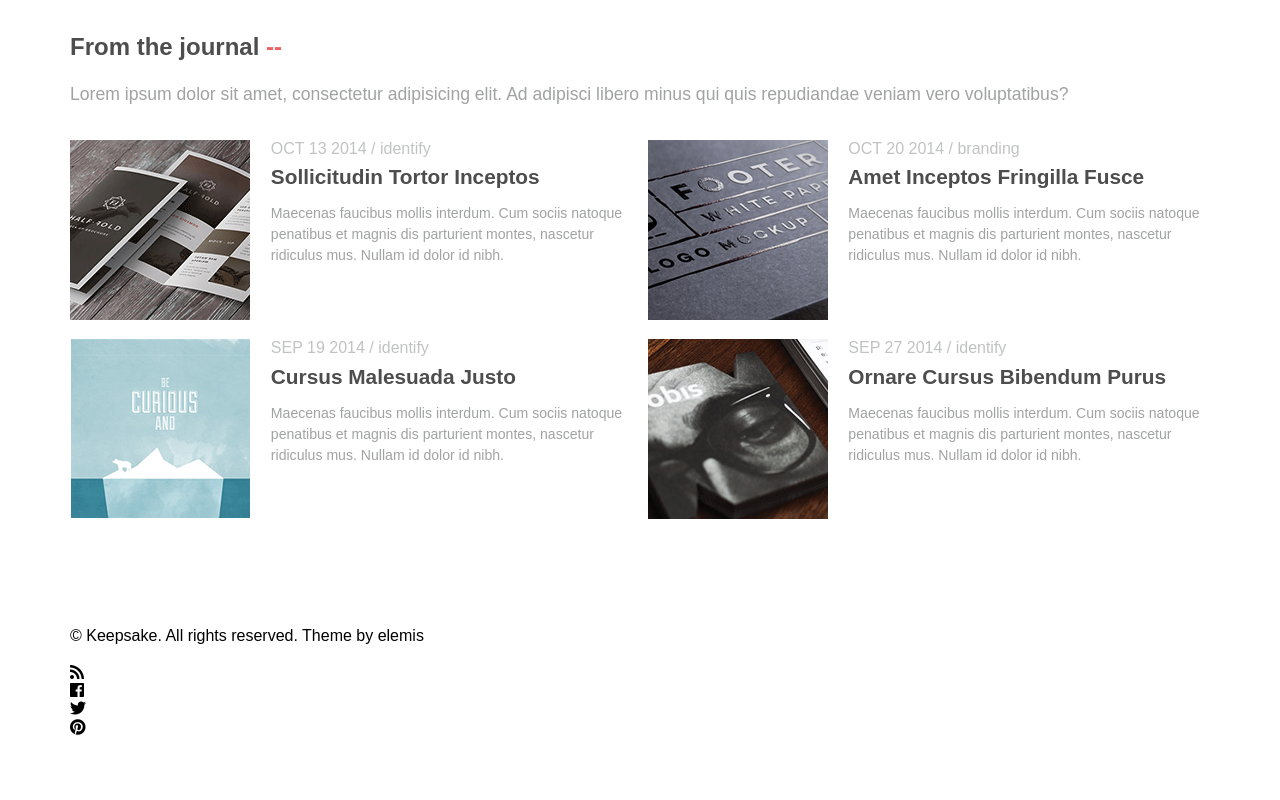
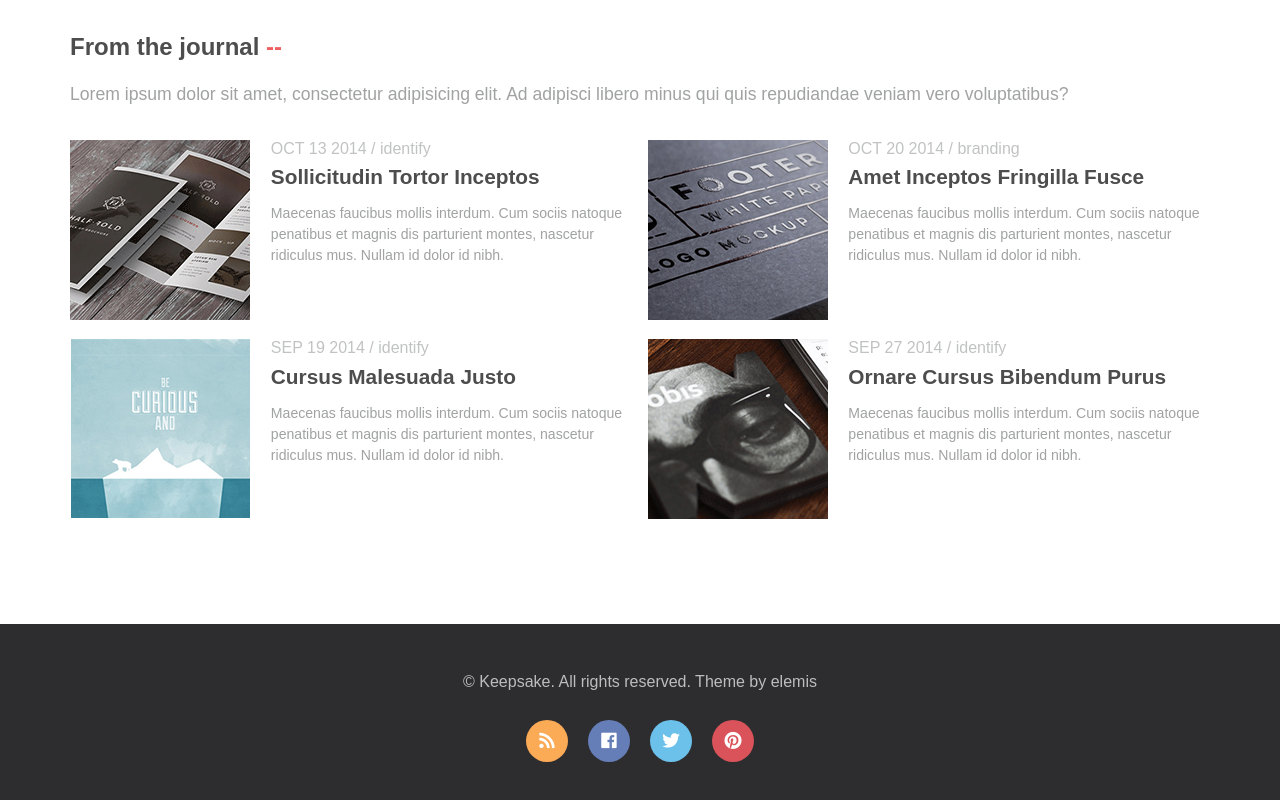
Before and after one commit to xmtrinidad/Keepsake-PSD, an Angular app: page / in a window 1280 px wide. Shown: the part 2162-2962 px from the top of the page. Before the commit the page ends 2899 px from the top, so only its background shows below. Built offline with nearby package versions, Linux system fonts and the light colour scheme.

Commit message:
Added footer styles

```diff
--- a/src/app/app.component.html
+++ b/src/app/app.component.html
@@ -32,24 +32,9 @@
   <div class="container">
     <p>&copy; Keepsake.  All rights reserved.  Theme by elemis</p>
     <ul class="Footer__social-links">
-      <li>
-        <a href="#">
-          <i class="fas fa-rss"></i>
-        </a>
-      </li>
-      <li>
-        <a href="#">
-          <i class="fab fa-facebook"></i>
-        </a>
-      </li>
-      <li>
-        <a href="#">
-          <i class="fab fa-twitter"></i>
-        </a>
-      </li>
-      <li>
-        <a href="#">
-          <i class="fab fa-pinterest"></i>
+      <li *ngFor="let socialIcon of socialIcons" [ngStyle]="{'background-color': socialIcon.color}">
+        <a href="#" class="list--link">
+          <i [class]="socialIcon.icon"></i>
         </a>
       </li>
     </ul>
--- a/src/app/app.component.scss
+++ b/src/app/app.component.scss
@@ -31,3 +31,29 @@
 section {
   margin: 100px 0;
 }
+
+.Footer {
+  background: #2d2d30;
+  padding: 30px 0;
+  text-align: center;
+  p {
+    color: #bdbdbd;
+  }
+  .Footer__social-links {
+    color: #fff;
+    display: flex;
+    justify-content: center;
+    li {
+      margin: 10px;
+      font-size: 1.1rem;
+      border-radius: 100%;
+      a {
+        width: 42px;
+        height: 42px;
+        display: flex;
+        justify-content: center;
+        align-items: center;
+      }
+    }
+  }
+}
--- a/src/app/app.component.ts
+++ b/src/app/app.component.ts
@@ -8,6 +8,24 @@ import { Component } from '@angular/core';
 export class AppComponent {
   mobileNavActive = false;
   navItems = ['HOME', 'ABOUT US', 'OUR WORKS', 'JOURNAL', 'CONTACT'];
+  socialIcons: {icon: string, color: string}[] = [
+    {
+      icon: 'fas fa-rss',
+      color: '#fbaa56',
+    },
+    {
+      icon: 'fab fa-facebook',
+      color: '#667eb7',
+    },
+    {
+      icon: 'fab fa-twitter',
+      color: '#6cc1eb',
+    },
+    {
+      icon: 'fab fa-pinterest',
+      color: '#da535b',
+    },
+  ];
 
   onMobileMenuClick() {
     this.mobileNavActive = this.mobileNavActive !== true;
```
